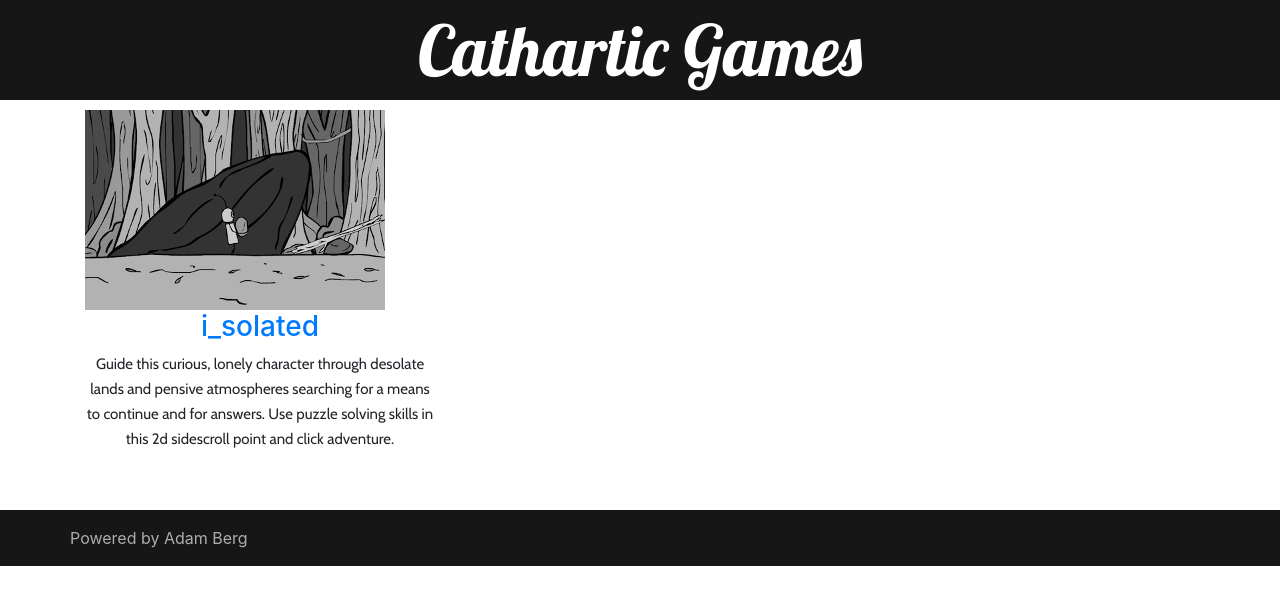
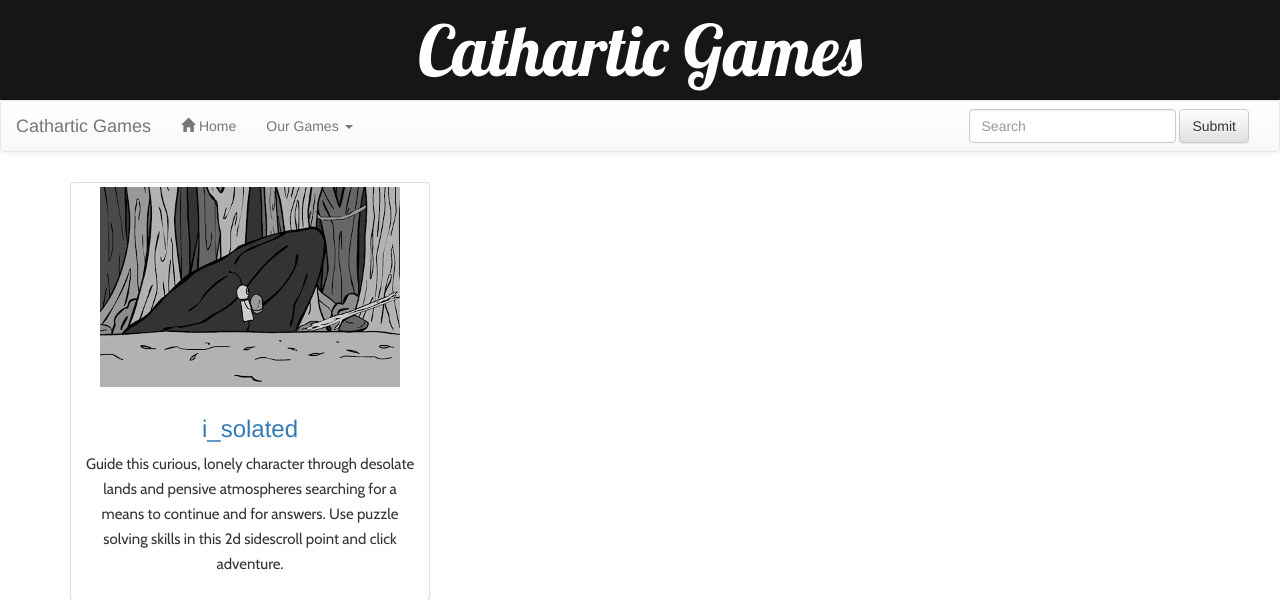
Before and after one commit to Ilikecattle/animated-octo-adventure, a Django app: page / in a window 1280 px wide. Shown: the top 600 px of the page. Run offline with Django 3.2, Linux system fonts and the light colour scheme; data comes from the database, SQL or seed files in the repository; parts of the project's set-up code (start-up, migrations or seed data) failed here and were passed over; some libraries are stand-ins or nearby versions.

Commit message:
Add new nav bar

```diff
--- a/common/templates/common/base.html
+++ b/common/templates/common/base.html
@@ -34,8 +34,39 @@
     </head>
 
     <header>
-    <h1>Cathartic Games</h1>
+      <h1>Cathartic Games</h1>
     </header>
+    <nav class="navbar navbar-default" role="navigation">
+      <div class="container-fluid">
+        <div class="navbar-header">
+          <button type="button" class="navbar-toggle" data-toggle="collapse" data-target="#bs-example-navbar-collapse-1">
+            <span class="sr-only">Toggle navigation</span>
+            <span class="icon-bar"></span>
+            <span class="icon-bar"></span>
+            <span class="icon-bar"></span>
+          </button>
+          <a class="navbar-brand" href="#">Cathartic Games</a>
+        </div>
+
+        <div class="collapse navbar-collapse" id="bs-example-navbar-collapse-1">
+          <ul class="nav navbar-nav">
+            <li><a href="/"><i class="glyphicon glyphicon-home"></i> Home</a></l>
+            <li class="dropdown">
+              <a href="#" class="dropdown-toggle" data-toggle="dropdown">Our Games <span class="caret"></span></a>
+              <ul class="dropdown-menu" role="menu">
+                <li><a href="{% url 'games.views.detail' 'i_solated' %}">i_solated</a></li>
+              </ul>
+            </li>
+          </ul>
+          <form class="navbar-form navbar-right" role="search">
+            <div class="form-group">
+              <input type="text" class="form-control" placeholder="Search">
+            </div>
+            <button type="submit" class="btn btn-default">Submit</button>
+          </form>
+        </div><!-- /.navbar-collapse -->
+      </div><!-- /.container-fluid -->
+    </nav>
 
     <body>
     <div id="content">
```
